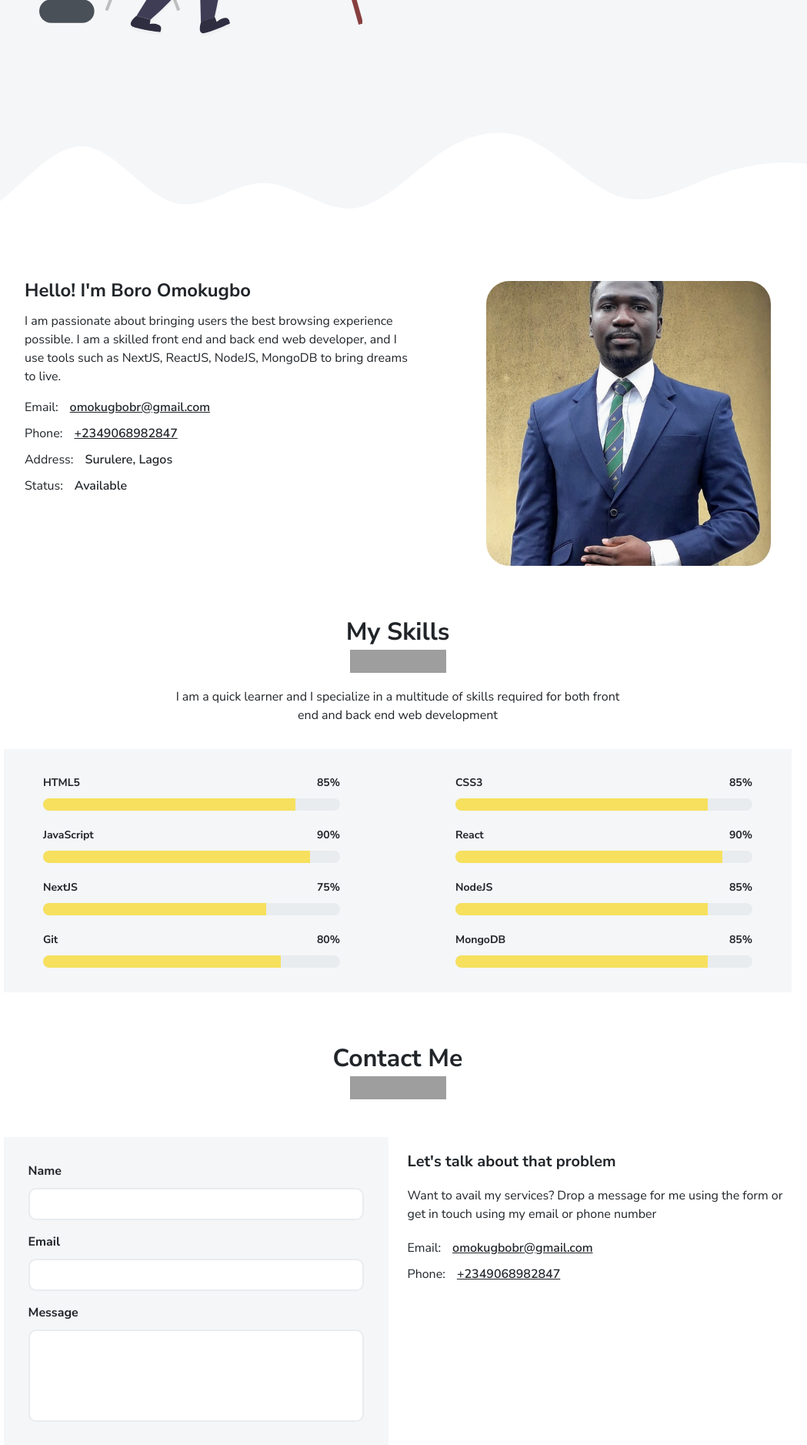
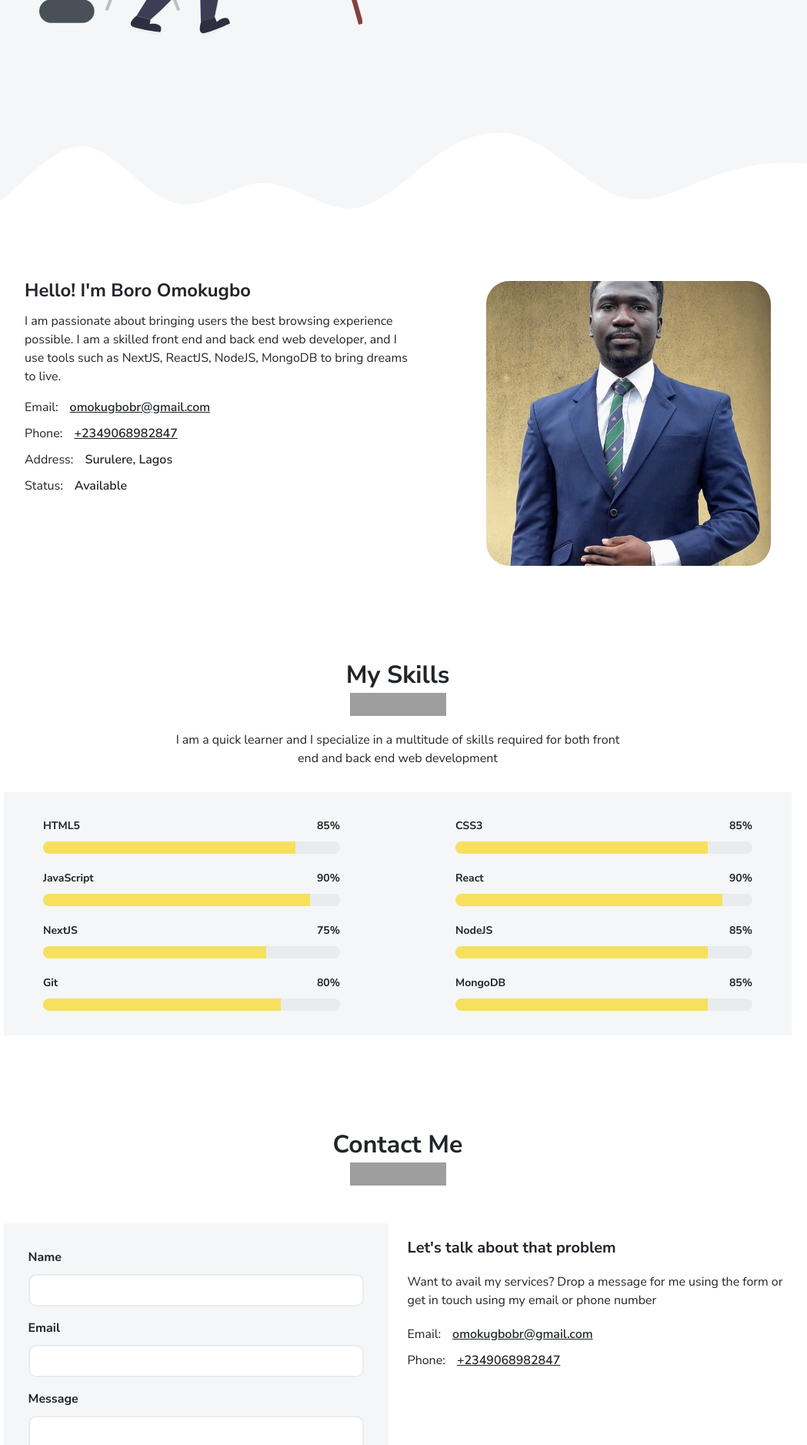
Before and after one commit to Asylcreek/hng-portfolio-backend-task, a React (Create React App) app: page / in a window 1280 px wide. Shown: the part 400-2277 px from the top of the page at 77% size, without its empty margins (123-1172 px from the left). Built offline with nearby package versions, Linux system fonts and the light colour scheme; grey boxes are pictures that could not be loaded.

Commit message:
style(homepage.styles.ts): Increase bottom padding for sections.

```diff
--- a/src/pages/homepage/homepage.component.tsx
+++ b/src/pages/homepage/homepage.component.tsx
@@ -19,7 +19,6 @@ import {
   HeroTextName,
   HeroTexts,
   HeroTextTitle,
-  MySkill,
   MySkillProgress,
   MySkills,
   MySkillsSection,
@@ -125,7 +124,7 @@ const Homepage: FC = () => {
           </MySkillsSubHeading>
 
           <MySkills>
-            <MySkill>
+            <div>
               <MySkillTexts>
                 <p>HTML5</p>
 
@@ -133,9 +132,9 @@ const Homepage: FC = () => {
               </MySkillTexts>
 
               <MySkillProgress amount={85} />
-            </MySkill>
+            </div>
 
-            <MySkill>
+            <div>
               <MySkillTexts>
                 <p>CSS3</p>
 
@@ -143,9 +142,9 @@ const Homepage: FC = () => {
               </MySkillTexts>
 
               <MySkillProgress amount={85} />
-            </MySkill>
+            </div>
 
-            <MySkill>
+            <div>
               <MySkillTexts>
                 <p>JavaScript</p>
 
@@ -153,9 +152,9 @@ const Homepage: FC = () => {
               </MySkillTexts>
 
               <MySkillProgress amount={90} />
-            </MySkill>
+            </div>
 
-            <MySkill>
+            <div>
               <MySkillTexts>
                 <p>React</p>
 
@@ -163,9 +162,9 @@ const Homepage: FC = () => {
               </MySkillTexts>
 
               <MySkillProgress amount={90} />
-            </MySkill>
+            </div>
 
-            <MySkill>
+            <div>
               <MySkillTexts>
                 <p>NextJS</p>
 
@@ -173,9 +172,9 @@ const Homepage: FC = () => {
               </MySkillTexts>
 
               <MySkillProgress amount={75} />
-            </MySkill>
+            </div>
 
-            <MySkill>
+            <div>
               <MySkillTexts>
                 <p>NodeJS</p>
 
@@ -183,9 +182,9 @@ const Homepage: FC = () => {
               </MySkillTexts>
 
               <MySkillProgress amount={85} />
-            </MySkill>
+            </div>
 
-            <MySkill>
+            <div>
               <MySkillTexts>
                 <p>Git</p>
 
@@ -193,9 +192,9 @@ const Homepage: FC = () => {
               </MySkillTexts>
 
               <MySkillProgress amount={80} />
-            </MySkill>
+            </div>
 
-            <MySkill>
+            <div>
               <MySkillTexts>
                 <p>MongoDB</p>
 
@@ -203,7 +202,7 @@ const Homepage: FC = () => {
               </MySkillTexts>
 
               <MySkillProgress amount={85} />
-            </MySkill>
+            </div>
           </MySkills>
         </MySkillsSection>
 
--- a/src/pages/homepage/homepage.style.ts
+++ b/src/pages/homepage/homepage.style.ts
@@ -112,7 +112,7 @@ export const WavesWrapper = styled.div`
 
 export const AboutSection = styled.section`
   position: relative;
-  padding: 23rem 3rem 5rem;
+  padding: 23rem 3rem 8rem;
   display: flex;
   justify-content: center;
   flex-wrap: wrap;
@@ -127,7 +127,7 @@ export const AboutSection = styled.section`
   }
 
   @media only screen and (min-width: 48.75em) {
-    padding: 23rem 6.4rem 5rem;
+    padding: 23rem 3rem 8rem;
   }
 `;
 
@@ -221,15 +221,11 @@ export const SectionHeading = styled.h2`
 `;
 
 export const MySkillsSection = styled.section`
-  padding: 1.5rem 3rem 5rem;
+  padding: 5rem 3rem 8rem;
 
   @media only screen and (max-width: 20em) {
     padding: 2.4rem;
     padding-bottom: 4rem;
-  }
-
-  @media only screen and (min-width: 48.75em) {
-    padding: 2.4rem 6.4rem;
   }
 `;
 
@@ -251,8 +247,6 @@ export const MySkills = styled.div`
   column-gap: 15rem;
   row-gap: 2rem;
 `;
-
-export const MySkill = styled.div``;
 
 export const MySkillTexts = styled.div`
   font-size: 1.4rem;
@@ -286,7 +280,7 @@ export const MySkillProgress = styled.div<IMySkillProgressProps>`
 `;
 
 export const ContactSection = styled.section`
-  padding: 5rem;
+  padding: 5rem 5rem 8rem;
 
   & > h2 {
     margin-bottom: 9rem;
@@ -295,10 +289,6 @@ export const ContactSection = styled.section`
   @media only screen and (max-width: 20em) {
     padding: 2.4rem;
     padding-bottom: 4rem;
-  }
-
-  @media only screen and (min-width: 48.75em) {
-    padding: 5rem;
   }
 `;
 
```
